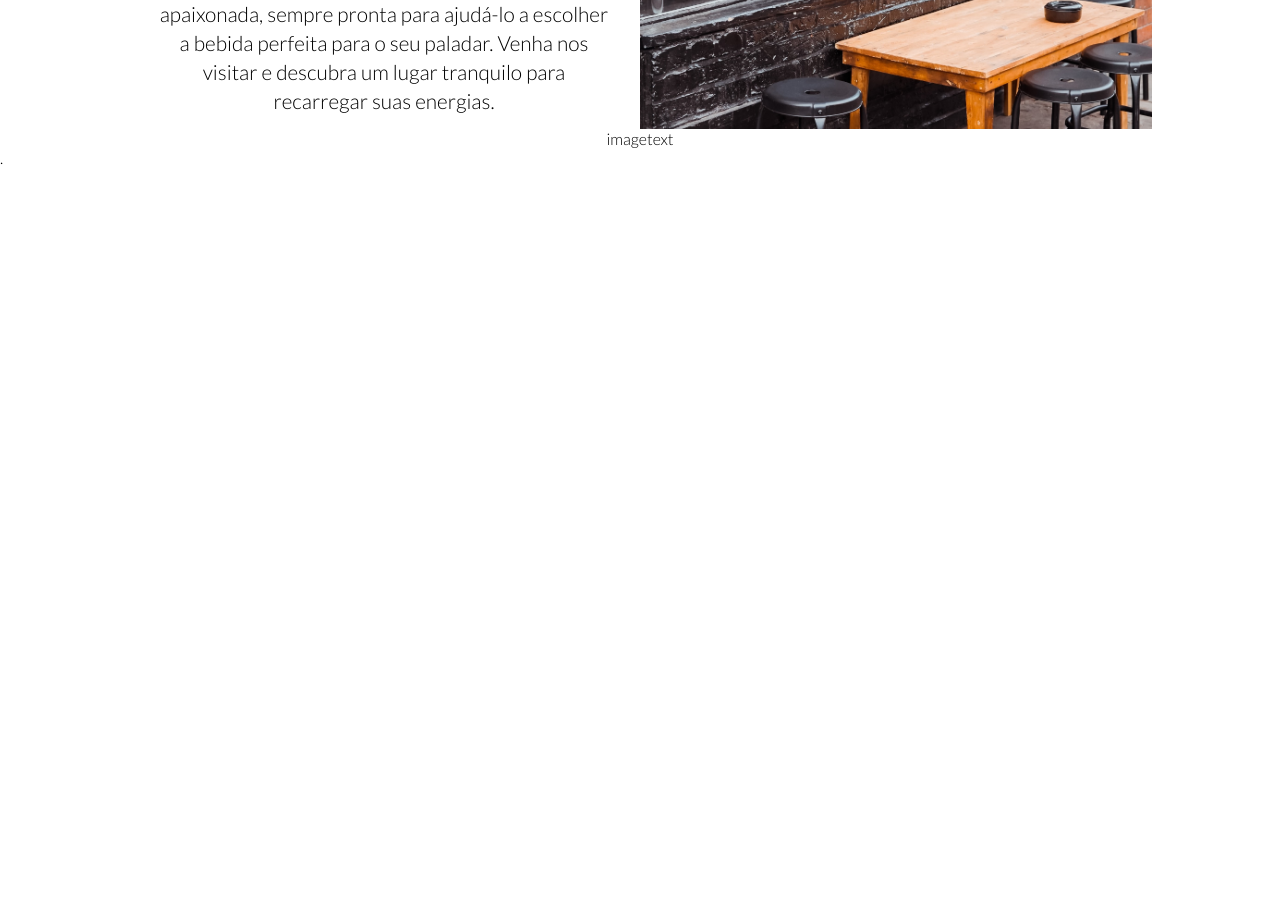
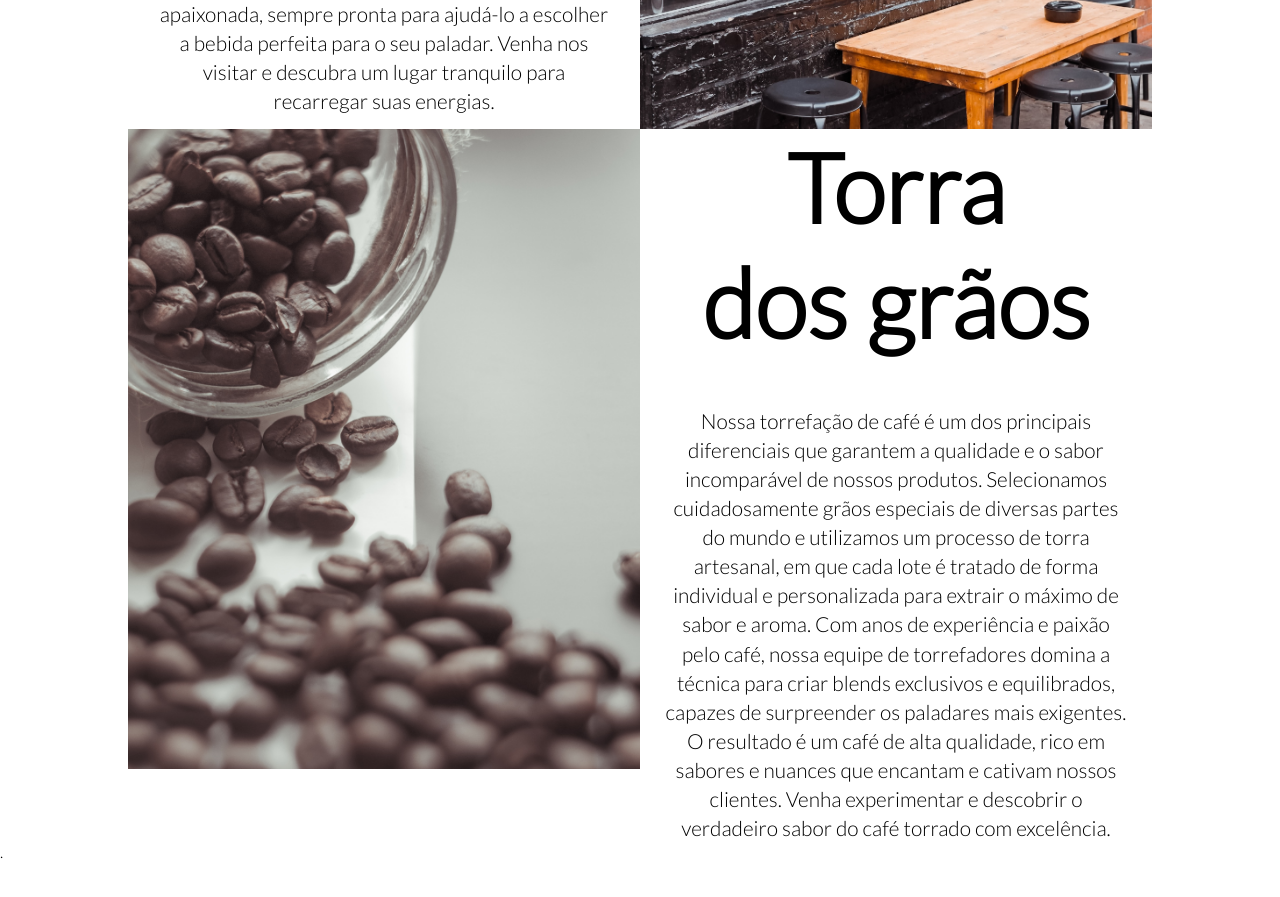
Before and after one commit to ThiagoS1lva/Caf-pretinho-project, a Next.js app: page / in a window 1280 px wide. Shown: the part 3260-4157 px from the top of the page. Built offline with nearby package versions, Linux system fonts and the light colour scheme.

Commit message:
final sobre

```diff
--- a/src/components/About.tsx
+++ b/src/components/About.tsx
@@ -56,8 +56,27 @@ export default function About() {
       </div>
 
       <div className={styles.row}>
-        <div>image</div>
-        <div>text</div>
+        <div className={styles.img}>
+            <Image src="/grão.jpg" fill={true}  alt="Grãos" style={{ objectFit: "cover" }}/>
+        </div>
+        <div className={styles.text}>
+          <h1>
+            Torra<br></br> dos grãos
+          </h1>
+          <p className={styles.paragrafo1}>
+            Nossa torrefação de café é um dos principais diferenciais que
+            garantem a qualidade e o sabor incomparável de nossos produtos.
+            Selecionamos cuidadosamente grãos especiais de diversas partes do
+            mundo e utilizamos um processo de torra artesanal, em que cada lote
+            é tratado de forma individual e personalizada para extrair o máximo
+            de sabor e aroma. Com anos de experiência e paixão pelo café, nossa
+            equipe de torrefadores domina a técnica para criar blends exclusivos
+            e equilibrados, capazes de surpreender os paladares mais exigentes.
+            O resultado é um café de alta qualidade, rico em sabores e nuances
+            que encantam e cativam nossos clientes. Venha experimentar e
+            descobrir o verdadeiro sabor do café torrado com excelência.
+          </p>
+        </div>
       </div>
     </div>
   );
```
Also changed, not shown: public/grão.jpg (added).
